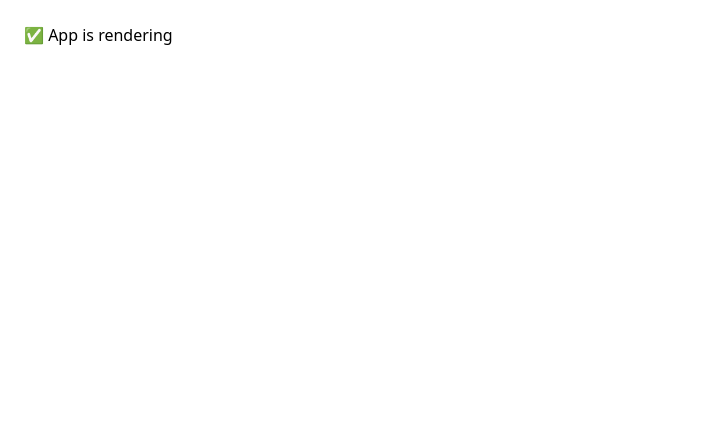
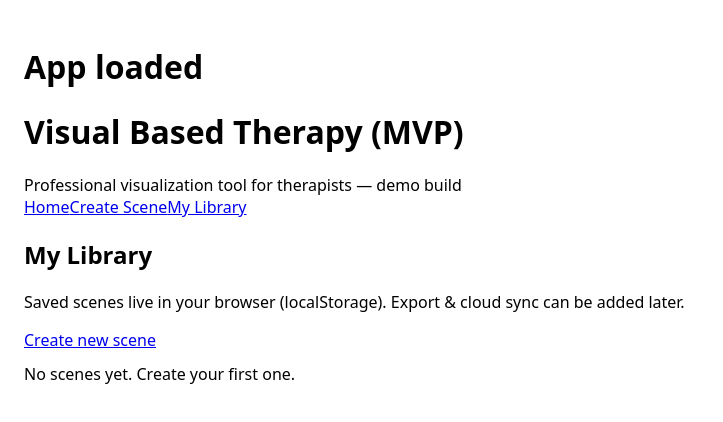
Before and after one commit to karynazuevaa-star/visual-based-therapy, a React (Vite) app: page /library in a window 1280 px wide. Shown: the top 422 px of the page, without its empty margins (0-723 px from the left). Built offline with nearby package versions, Linux system fonts and the light colour scheme.

Commit message:
Update App.tsx

```diff
--- a/src/App.tsx
+++ b/src/App.tsx
@@ -1,7 +1,10 @@
+import Home from "./Home";
+
 export default function App() {
   return (
-    <div style={{ padding: 24, fontFamily: "system-ui" }}>
-      ✅ App is rendering
+    <div style={{ padding: 24 }}>
+      <h1>App loaded</h1>
+      <Home />
     </div>
   );
 }
```
